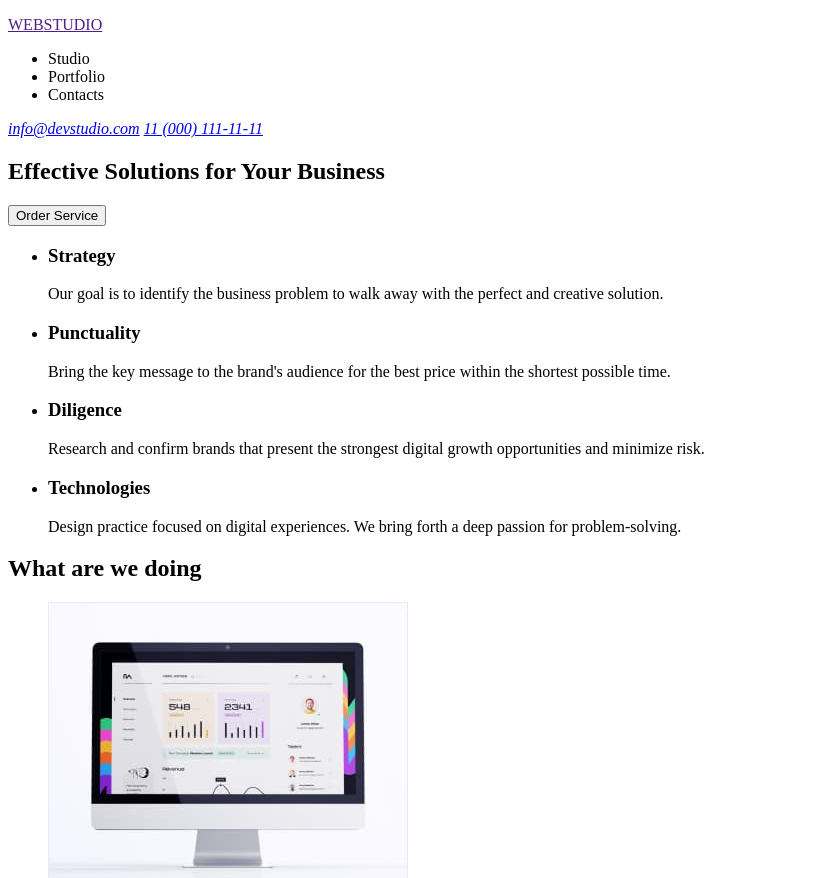
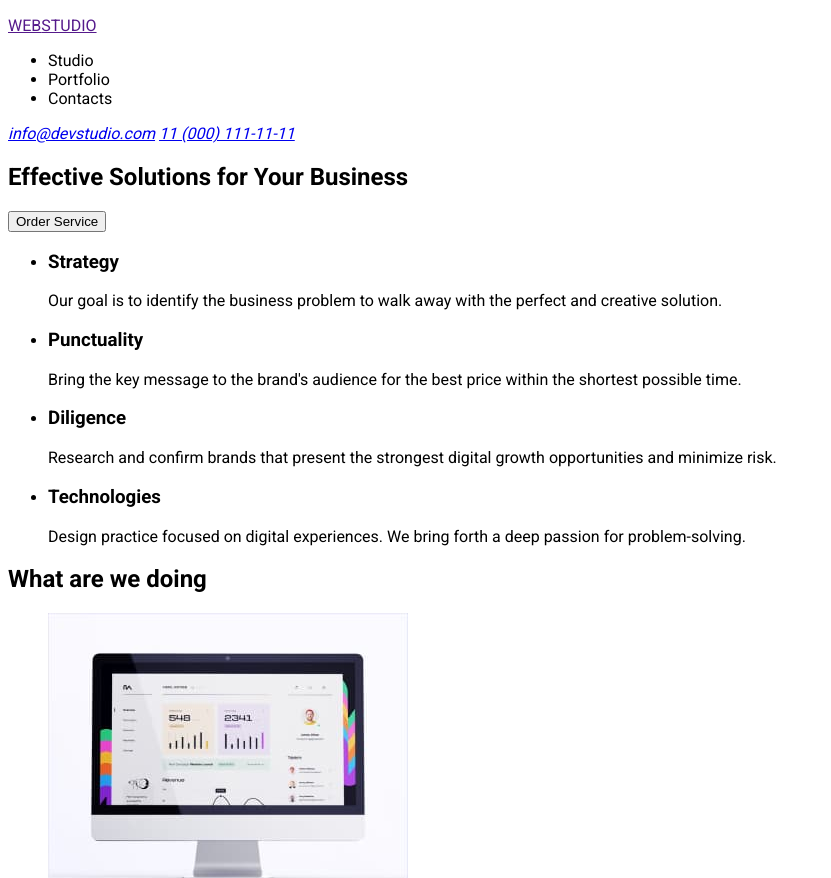
Before and after one commit to peogeka/trainingHtml-Css, a plain HTML site: page index.html in a window 1280 px wide. Shown: the top 878 px of the page, without its empty margins (0-831 px from the left). Drawn offline with Linux system fonts and the light colour scheme.

Commit message:
add fonts

```diff
--- a/index.html
+++ b/index.html
@@ -4,6 +4,11 @@
     <meta charset="UTF-8" />
     <meta name="viewport" content="width=device-width, initial-scale=1.0" />
     <title>Document</title>
+    <link
+      href="https://fonts.googleapis.com/css2?family=Raleway:wght@800&family=Roboto:wght@400;500;700;900&display=swap"
+      rel="stylesheet"
+    />
+    <link rel="stylesheet" href="./styles.css" />
   </head>
   <body>
     <header>
@@ -12,7 +17,7 @@
           ><p><span>WEB</span>STUDIO</p></a
         >
         <ul>
-          <li>Studio</li>
+          <li class="text">Studio</li>
           <li>Portfolio</li>
           <li>Contacts</li>
         </ul>
--- /dev/null
+++ b/styles.css
@@ -0,0 +1,3 @@
+body {
+  font-family: "Roboto", sans-serif;
+}
```
